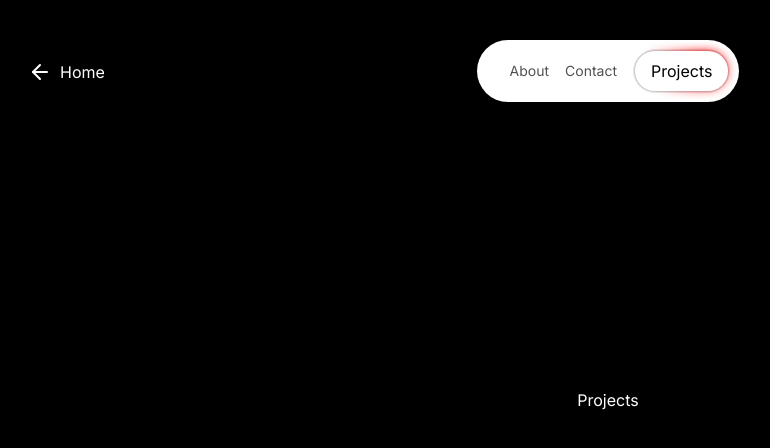
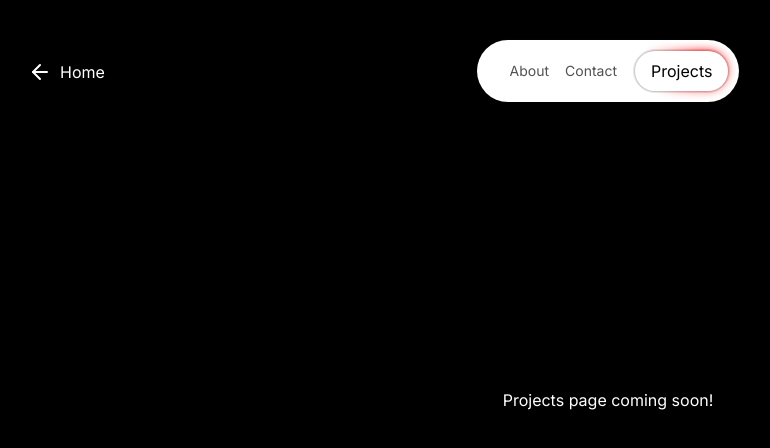
Before and after one commit to aidangollan/aidangollan.com, a Next.js app: page /projects in a window 1280 px wide. Shown: the top 448 px of the page, without its empty margins (32-802 px from the left). Built offline with nearby package versions, Linux system fonts and the light colour scheme.

Commit message:
page update

```diff
--- a/src/app/about/page.tsx
+++ b/src/app/about/page.tsx
@@ -5,7 +5,7 @@ export default function AboutPage() {
         <div className="bg-black flex flex-col items-center justify-center min-h-screen w-full overflow-x-hidden">
             <FloatingNav />
             <p className="text-white">
-                About
+                About page coming soon!
             </p>
         </div>
     )
--- a/src/app/contact/page.tsx
+++ b/src/app/contact/page.tsx
@@ -5,7 +5,7 @@ export default function Contact() {
         <div className="bg-black flex flex-col items-center justify-center min-h-screen w-full overflow-x-hidden">
             <FloatingNav />
             <p className="text-white">
-                Contact
+                Contact page coming soon!
             </p>
         </div>
     )
--- a/src/app/projects/page.tsx
+++ b/src/app/projects/page.tsx
@@ -7,7 +7,7 @@ export default function ProjectsPage() {
         <div className="bg-black text-white flex flex-col items-center justify-center min-h-screen w-full overflow-x-hidden">
             <FloatingNav />
             <p>
-                Projects
+                Projects page coming soon!
             </p>
         </div>
     )
```
